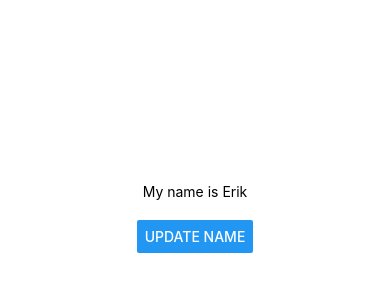
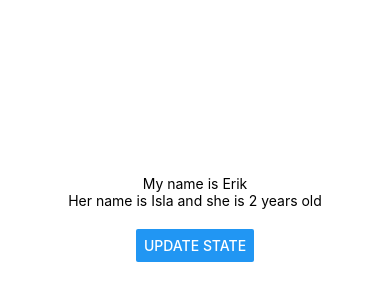
Before and after one commit to chefkasperson/myFirstReactNativeApp, a React Native app: screen / in a window 390 px wide. Shown: the part 204-504 px from the top of the page. Built offline with nearby package versions, Linux system fonts and the light colour scheme.

Commit message:
added person object to state and updated button to toggle to a different object

```diff
--- a/App.js
+++ b/App.js
@@ -4,15 +4,17 @@ import { StyleSheet, Text, View, Button } from 'react-native';
 
 export default function App() {
   const [name, setName] = useState('Erik')
+  const [person, setPerson] = useState({name: "Isla", age: 2})
   const clickHandler = () => {
     name === "Erik" ? setName("Harold") : setName("Erik")
+    person.name === "Isla" ? setPerson({name: "Tais", age: 38}) : setPerson({name: "Isla", age: 2})
   }
   return (
     <View style={styles.container}>
      <Text>My name is {name}</Text>
-     <Text></Text>
+     <Text>Her name is {person.name} and she is {person.age} years old</Text>
      <View style={styles.buttonContainer}>
-      <Button title="update name" onPress={clickHandler}/>
+      <Button title="update state" onPress={clickHandler}/>
      </View>
     </View>
   );
```
